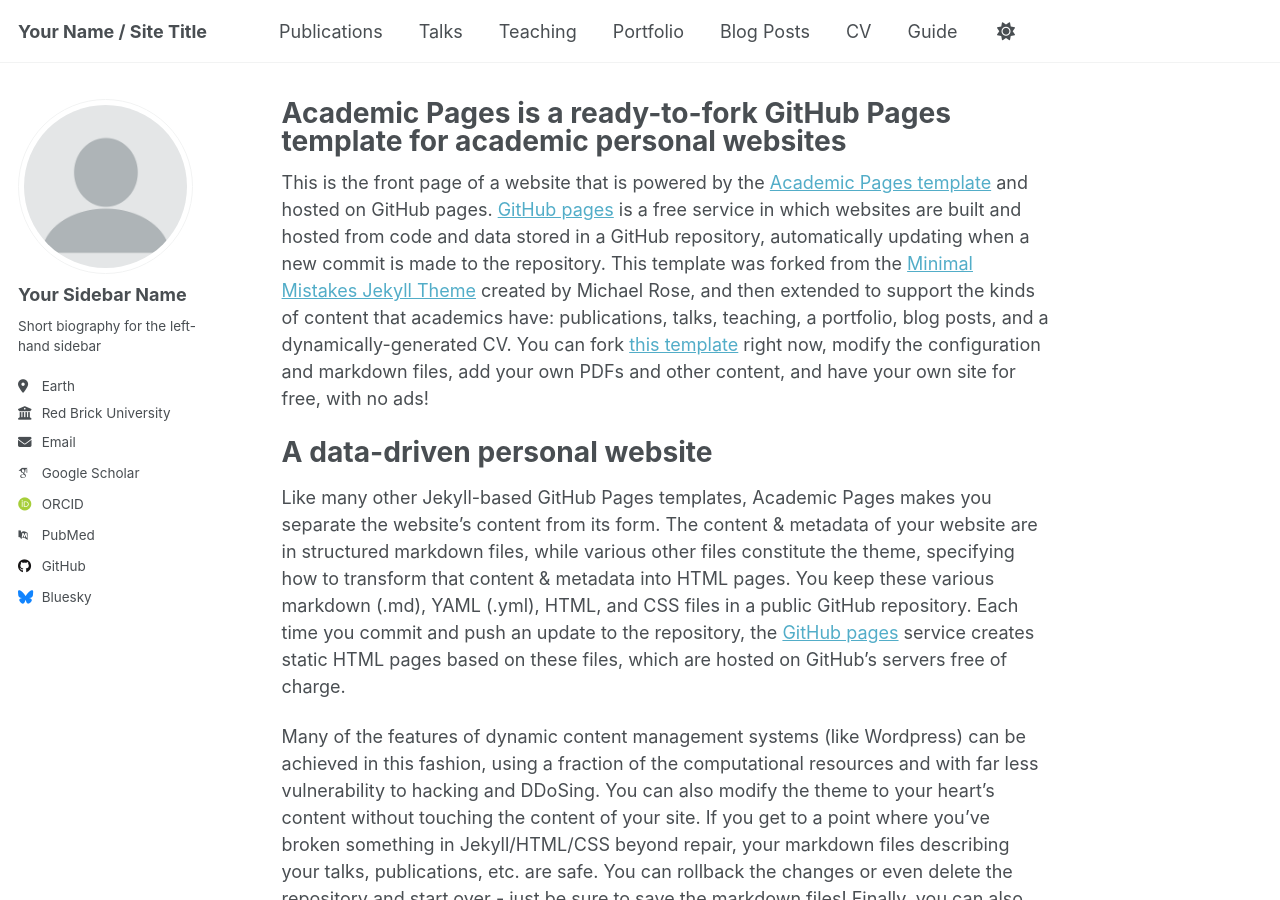
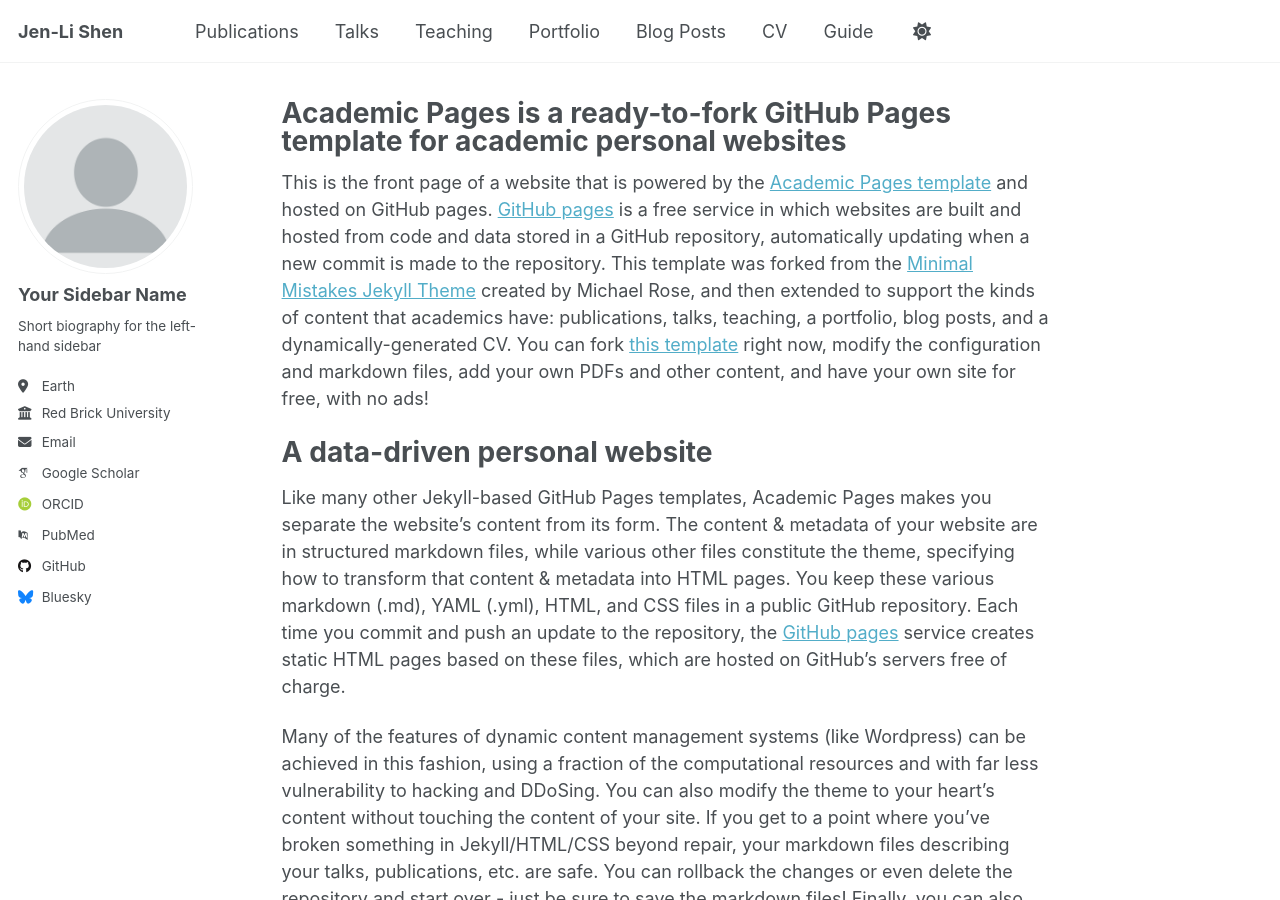
Before and after one commit to jenlishen/jenlishen.github.io, a Jekyll site: the page built from _pages/about.md, in a window 1280 px wide and 900 px high. Built offline with Jekyll 4.4.1, drawn with Linux system fonts in a browser that asks for light colours; some web fonts are replaced.

Commit message:
Update _config.yml

```diff
--- a/_config.yml
+++ b/_config.yml
@@ -9,7 +9,7 @@
 # Basic Site Settings
 locale                   : "en-US"
 site_theme               : "default"
-title                    : "Your Name / Site Title"
+title                    : "Jen-Li Shen"
 title_separator          : "-"
 name                     : &name "Your Name"
 description              : &description "personal description"
```
